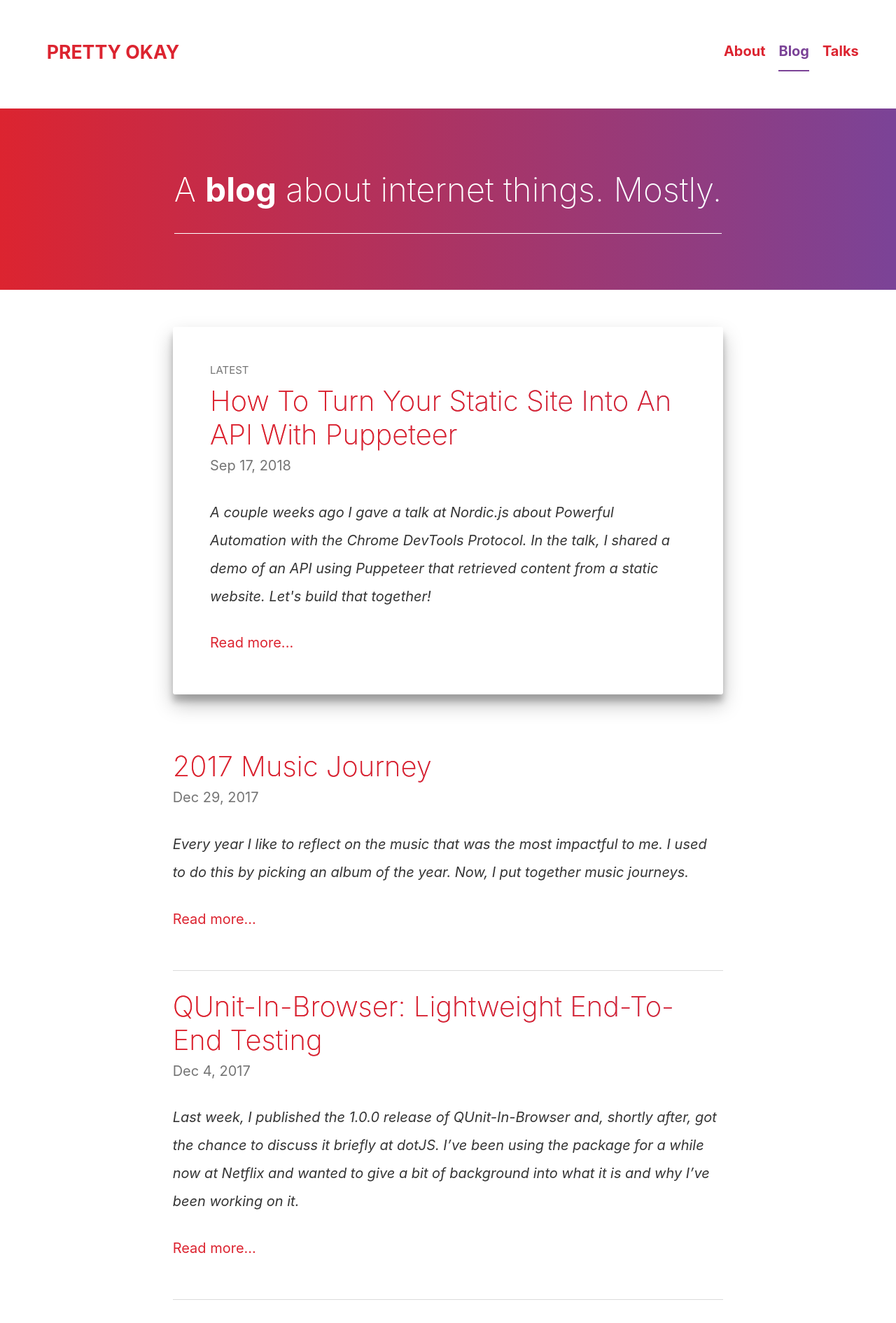
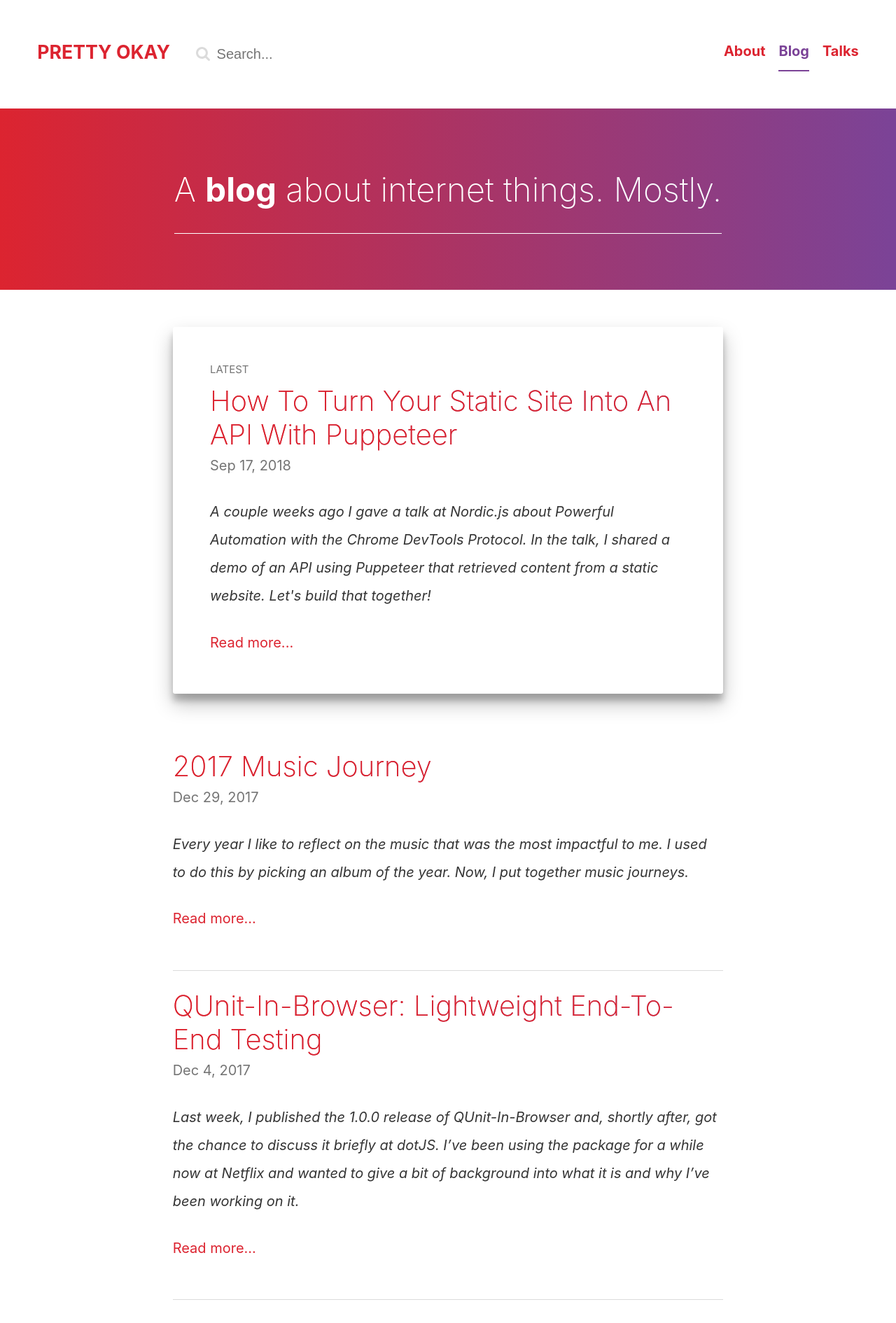
Before and after one commit to trentmwillis/pretty-okay.dev, a Jekyll site: the page built from index.html, in a window 1280 px wide. Shown: the top 1890 px of the page at 70% size. Built offline with Jekyll 4.4.1, drawn with Linux system fonts in a browser that asks for light colours; comment, search, counter and statistics services are not loaded.

Commit message:
Add search

```diff
--- a/_config.yml
+++ b/_config.yml
@@ -19,3 +19,9 @@ markdown: kramdown
 future: true
 plugins:
   - jekyll-sitemap
+
+# Search
+algolia:
+  application_id: HOJ487LP0L
+  index_name: prettyokay
+  search_only_api_key: aed00982db05bd21dd05310be057bda8
--- a/_includes/header.html
+++ b/_includes/header.html
@@ -1,7 +1,27 @@
 <header class="site-header">
   <a class="site-title site-header_link" href="{{site.baseurl}}/">{{site.title}}</a>
 
-  <nav class="site-header_nav">
+  <button class="site-header_toggle" aria-controls="search">
+    <span class="screen-reader-text">Search</span>
+    <svg class="site-header_icon aa-input-icon" aria-hidden="true" viewBox="654 -372 1664 1664">
+      <path d="M1806,332c0-123.3-43.8-228.8-131.5-316.5C1586.8-72.2,1481.3-116,1358-116s-228.8,43.8-316.5,131.5  C953.8,103.2,910,208.7,910,332s43.8,228.8,131.5,316.5C1129.2,736.2,1234.7,780,1358,780s228.8-43.8,316.5-131.5  C1762.2,560.8,1806,455.3,1806,332z M2318,1164c0,34.7-12.7,64.7-38,90s-55.3,38-90,38c-36,0-66-12.7-90-38l-343-342  c-119.3,82.7-252.3,124-399,124c-95.3,0-186.5-18.5-273.5-55.5s-162-87-225-150s-113-138-150-225S654,427.3,654,332  s18.5-186.5,55.5-273.5s87-162,150-225s138-113,225-150S1262.7-372,1358-372s186.5,18.5,273.5,55.5s162,87,225,150s113,138,150,225  S2062,236.7,2062,332c0,146.7-41.3,279.7-124,399l343,343C2305.7,1098.7,2318,1128.7,2318,1164z"></path>
+    </svg>
+  </button>
+
+  <div id="search" class="site-header_search">
+    {% include search.html %}
+  </div>
+
+  <button class="site-header_toggle" aria-controls="nav">
+    <span class="screen-reader-text">Menu</span>
+    <svg class="site-header_icon" aria-hidden="true" viewBox="0 0 100 100">
+      <path d="M5,16h90v16H5z"></path>
+      <path d="M5,48h90v16H5z"></path>
+      <path d="M5,80h90v16H5z"></path>
+    </svg>
+  </button>
+
+  <nav id="nav" class="site-header_nav">
     {% for navPage in site.pages %}
       {% if navPage.nav_title %}
         <a class="site-header_link {% if navPage.url == page.url or navPage.category == page.category %}active{% endif %}" href="{{navPage.url | remove: '.html'}}">{{navPage.nav_title}}</a>
--- /dev/null
+++ b/_includes/search.html
@@ -0,0 +1,59 @@
+<label class="screen-reader-text" for="aa-search-input">Search</label>
+
+<input type="search" id="aa-search-input" class="aa-input-search" placeholder="Search..." name="search" autocomplete="off">
+
+<svg class="aa-input-icon" viewBox="654 -372 1664 1664">
+  <path d="M1806,332c0-123.3-43.8-228.8-131.5-316.5C1586.8-72.2,1481.3-116,1358-116s-228.8,43.8-316.5,131.5  C953.8,103.2,910,208.7,910,332s43.8,228.8,131.5,316.5C1129.2,736.2,1234.7,780,1358,780s228.8-43.8,316.5-131.5  C1762.2,560.8,1806,455.3,1806,332z M2318,1164c0,34.7-12.7,64.7-38,90s-55.3,38-90,38c-36,0-66-12.7-90-38l-343-342  c-119.3,82.7-252.3,124-399,124c-95.3,0-186.5-18.5-273.5-55.5s-162-87-225-150s-113-138-150-225S654,427.3,654,332  s18.5-186.5,55.5-273.5s87-162,150-225s138-113,225-150S1262.7-372,1358-372s186.5,18.5,273.5,55.5s162,87,225,150s113,138,150,225  S2062,236.7,2062,332c0,146.7-41.3,279.7-124,399l343,343C2305.7,1098.7,2318,1128.7,2318,1164z" />
+</svg>
+
+<script src="https://cdn.jsdelivr.net/combine/npm/algoliasearch@3.26.0,npm/autocomplete.js@0.29.0/dist/autocomplete.min.js" defer></script>
+<script>
+  window.addEventListener('DOMContentLoaded', () => {
+    (function setupSearch() {
+      const client = algoliasearch('{{ site.algolia.application_id }}', '{{ site.algolia.search_only_api_key }}');
+      const index = client.initIndex('{{ site.algolia.index_name }}');
+      const autocompleteOptions = {
+        hint: false,
+      };
+      const autocompleteSources = [
+      {
+        source: autocomplete.sources.hits(index, { hitsPerPage: 5 }),
+        displayKey: '',
+        templates: {
+          suggestion(suggestion) {
+            return `
+            <a href="${suggestion.url}" tabindex="-1">
+              <p class="aa-suggestion_content">${suggestion._highlightResult.content.value}</p>
+              <p class="aa-suggestion_meta">${suggestion.title}</p>
+            </a>
+            `;
+          },
+          empty(query) {
+            return `<div class="aa-empty">No results for "${query.query}".</div>`;
+          }
+        }
+      }
+      ];
+      autocomplete('#aa-search-input', autocompleteOptions, autocompleteSources)
+      .on('autocomplete:selected', (event, suggestion) => window.location = suggestion.url);
+    }());
+
+    (function setupMobileToggles() {
+      const toggler = (element) => (event) => {
+        const target = event.currentTarget;
+        const isExpanded = target.getAttribute('aria-expanded') === 'true';
+        target.setAttribute('aria-expanded', !isExpanded);
+        element.classList.toggle('is-expanded', !isExpanded);
+      };
+
+      const registerCollapsibleElement = (element) => {
+        const controlledElement = document.getElementById(element.getAttribute('aria-controls'));
+        element.addEventListener('click', toggler(controlledElement));
+        element.setAttribute('aria-expanded', false);
+      };
+
+      const collapsibleElements = [...document.querySelectorAll('.site-header_toggle')];
+      collapsibleElements.forEach(registerCollapsibleElement);
+    }());
+  });
+</script>
--- a/_sass/_base.scss
+++ b/_sass/_base.scss
@@ -284,3 +284,15 @@ hr {
 .collapsible[aria-hidden="true"] {
   display: none;
 }
+
+/**
+ * Accessibility
+ */
+
+.screen-reader-text {
+  clip: rect(1px, 1px, 1px, 1px);
+  position: absolute !important;
+  height: 1px;
+  width: 1px;
+  overflow: hidden;
+}
--- a/_sass/_layout.scss
+++ b/_sass/_layout.scss
@@ -3,6 +3,7 @@
  */
 
 .site-header {
+  position: relative;
   align-items: center;
   box-sizing: border-box;
   display: flex;
@@ -11,7 +12,7 @@
   width: 100%;
 
   &_link {
-    display: block;
+    display: inline-block;
     font-weight: bold;
     padding-bottom: 0;
     text-align: right;
@@ -21,9 +22,56 @@
     }
   }
 
+  &_nav,
+  &_search {
+    display: none;
+    position: absolute;
+    top: 100%;
+    left: 0;
+    width: 100vw;
+    height: $spacing-unit * 3;
+    background: white;
+    z-index: 1;
+    border-top: 1px solid $color-grey-light;
+    box-shadow: 0 $spacing-unit $spacing-unit rgba(0,0,0,0.2);
+  }
+
   &_nav {
-    float: right;
-    margin-left: $spacing-unit;
+    justify-content: space-around;
+    align-items: center;
+
+    &.is-expanded {
+      display: flex;
+    }
+  }
+
+  &_search {
+    &.is-expanded {
+      display: block;
+    }
+  }
+
+  &_toggle {
+    padding: 1rem;
+    border: none;
+    color: $color-grey;
+
+    &:first-of-type {
+      margin-left: auto;
+    }
+
+    &[aria-expanded="true"] {
+      color: $color-brand;
+    }
+  }
+
+  &_icon {
+    position: static;
+    fill: currentColor;
+    vertical-align: middle;
+    width: $size-2;
+    height: $size-2;
+    transform: none;
   }
 }
 
@@ -37,16 +85,44 @@
 
 @include media-query($min-viewport-width) {
   .site-header {
-    padding: ($spacing-unit * 2);
+    padding: calc((1.333rem * 1.8) - 2px) ($spacing-unit * 2);
 
     &_link {
-      display: inline-block;
       margin-left: ($spacing-unit / 2);
       padding-bottom: ($spacing-unit / 4);
 
       &.active {
         border-bottom: 2px solid $color-accent;
       }
+
+      &.site-title,
+      &:first-child {
+        margin-left: 0;
+      }
+    }
+
+    &_nav {
+      display: block;
+      position: static;
+      width: auto;
+      box-shadow: none;
+      border: none;
+      height: auto;
+    }
+
+    &_search {
+      display: block;
+      position: relative;
+      height: auto;
+      flex: 1;
+      margin: 0 $spacing-unit;
+      border: none;
+      border-radius: 3px;
+      box-shadow: none;
+    }
+
+    &_toggle {
+      display: none;
     }
   }
 
--- /dev/null
+++ b/_sass/_search.scss
@@ -0,0 +1,111 @@
+/**
+ * Search
+ */
+
+.algolia-autocomplete {
+  width: 100%;
+  height: 100%;
+}
+
+.ais-Highlight {
+  font-weight: bold;
+  color: $color-brand;
+}
+
+.aa {
+  &-input-search {
+    width: 100%;
+    height: 100%;
+    padding: $size-1;
+    padding-left: $size-1 * 2;
+    border: none;
+    -webkit-appearance: none;
+    -moz-appearance: none;
+    appearance: none;
+    font-size: $size-1;
+
+    &::-webkit-search-decoration,
+    &::-webkit-search-cancel-button,
+    &::-webkit-search-results-button,
+    &::-webkit-search-results-decoration {
+      display: none;
+    }
+  }
+
+  &-input-icon {
+    height: $size-1;
+    width: $size-1;
+    position: absolute;
+    top: 50%;
+    left: $size-1 / 2;
+    transform: translateY(-50%);
+    fill: $color-grey-light;
+  }
+
+  &-dropdown-menu {
+    background-color: $color-white;
+    border-top: 1px solid $color-grey-light;
+    width: 100%;
+    overflow: auto;
+    box-shadow: 0 10px 20px rgba(0,0,0,0.19), 0 6px 6px rgba(0,0,0,0.23);
+  }
+
+  &-empty {
+    padding: $spacing-unit;
+  }
+
+  &-suggestion {
+    padding: $spacing-unit;
+    line-height: 1.5;
+    cursor: pointer;
+    border-left: 2px solid transparent;
+    border-right: 2px solid transparent;
+    transition: background-color 0.2s, border-color 0.2s;
+
+    & + & {
+      border-top: 1px solid $color-grey-light;
+    }
+
+    &:hover,
+    &.aa-cursor {
+      background-color: rgba($color-grey-light, 0.5);
+    }
+  }
+
+  &-suggestion_content,
+  &-suggestion_meta {
+    margin-bottom: 0;
+    color: $color-black;
+  }
+
+  &-suggestion_meta {
+    font-size: $size-0;
+    color: $color-brand;
+    border-top: 1px solid $color-grey-light;
+    margin-top: $spacing-unit / 4;
+    padding-top: $spacing-unit / 4;
+  }
+}
+
+@media (min-width: $min-viewport-width) {
+  .aa {
+    &-input-search {
+      border-radius: 3px;
+      transition: box-shadow 0.3s;
+
+      &:focus {
+        outline: none;
+        box-shadow: 0 3px 6px rgba(0,0,0,0.16), 0 3px 6px rgba(0,0,0,0.23);
+      }
+    }
+
+    &-dropdown-menu {
+      border-radius: 3px;
+      border-top: none;
+      min-width: 20rem;
+      margin-top: $spacing-unit;
+      margin-left: 50%;
+      transform: translateX(-50%);
+    }
+  }
+}
--- a/css/main.scss
+++ b/css/main.scss
@@ -46,4 +46,4 @@ $spacing-unit:    $size-2;
   background: linear-gradient($direction, $color-accent , $color-brand);
 }
 
-@import "base", "layout", "syntax-highlighting";
+@import "base", "search", "layout", "syntax-highlighting";
```
